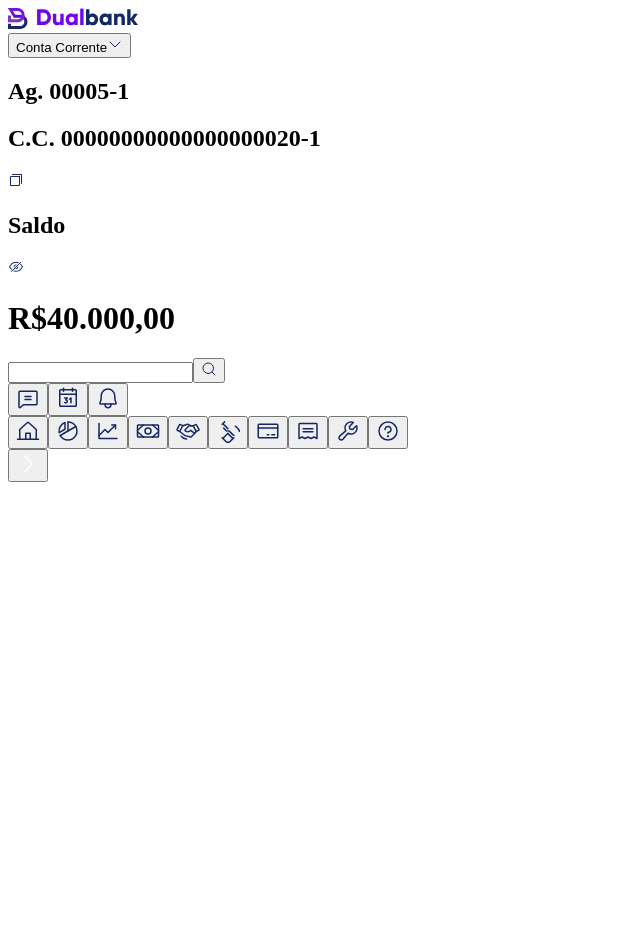
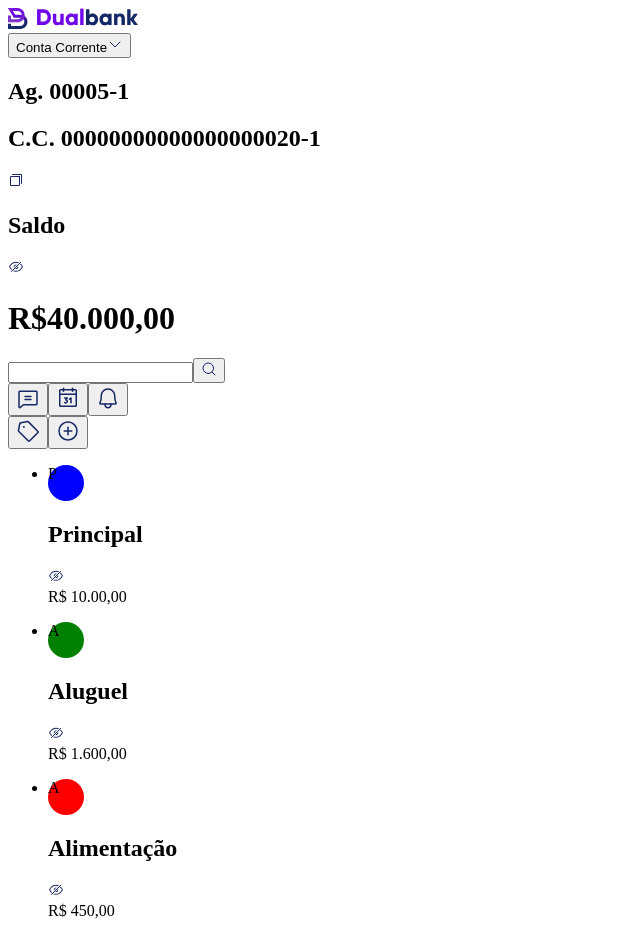
Before and after one commit to savio591/dualbank, a React app: page / in a window 1280 px wide. Shown: the top 934 px of the page, without its empty margins (0-640 px from the left). Before the commit the page ends 800 px from the top, so only its background shows below. Built offline with nearby package versions, Linux system fonts and the light colour scheme.

Commit message:
#13 - Create the component CashByTags

```diff
--- /dev/null
+++ b/src/components/CashByTags.tsx
@@ -0,0 +1,78 @@
+import tagImg from "../assets/tag.svg";
+import addTagImg from "../assets/addTag.svg";
+import eyeImg from "../assets/eye.svg";
+
+export function CashByTags() {
+  return (
+    <>
+      <button>
+        <img src={tagImg} alt="Ver tags" />
+      </button>
+      <button>
+        <img src={addTagImg} alt="Adicionar nova tag" />
+      </button>
+      <ul>
+        <li>
+          <div
+            className="iconGradient"
+            style={{
+              width: "36px",
+              height: "36px",
+              background: "blue",
+              borderRadius: "50%",
+            }}
+          >
+            <p>P</p>
+          </div>
+          <div>
+            <div>
+              <h2>Principal</h2>
+              <img src={eyeImg} alt="Ocultar saldo"/>
+            </div>
+            <span>R$ 10.00,00</span>
+          </div>
+        </li>
+        <li>
+          <div
+            className="iconGradient"
+            style={{
+              width: "36px",
+              height: "36px",
+              background: "green",
+              borderRadius: "50%",
+            }}
+          >
+            <p>A</p>
+          </div>
+          <div>
+            <div>
+              <h2>Aluguel</h2>
+              <img src={eyeImg} alt="Ocultar saldo"/>
+            </div>
+            <span>R$ 1.600,00</span>
+          </div>
+        </li>
+        <li>
+          <div
+            className="iconGradient"
+            style={{
+              width: "36px",
+              height: "36px",
+              background: "red",
+              borderRadius: "50%",
+            }}
+          >
+            <p>A</p>
+          </div>
+          <div>
+            <div>
+              <h2>Alimentação</h2>
+              <img src={eyeImg} alt="Ocultar saldo"/>
+            </div>
+            <span>R$ 450,00</span>
+          </div>
+        </li>
+      </ul>
+    </>
+  );
+}
--- a/src/pages/dashboard.tsx
+++ b/src/pages/dashboard.tsx
@@ -1,3 +1,5 @@
+import { CashByTags } from "../components/CashByTags";
+import { DashboardContainer } from "../components/DashboardContainer";
 import { Header } from "../components/Header";
 import { Sidebar } from "../components/Sidebar";
 
@@ -5,7 +7,9 @@ export function Dashboard() {
   return (
     <>
       <Header />
+      <CashByTags />
       <Sidebar />
+      <DashboardContainer />
     </>
   );
 }
```
Also changed, not shown: src/assets/addTag.svg (added), src/assets/tag.svg (added).
